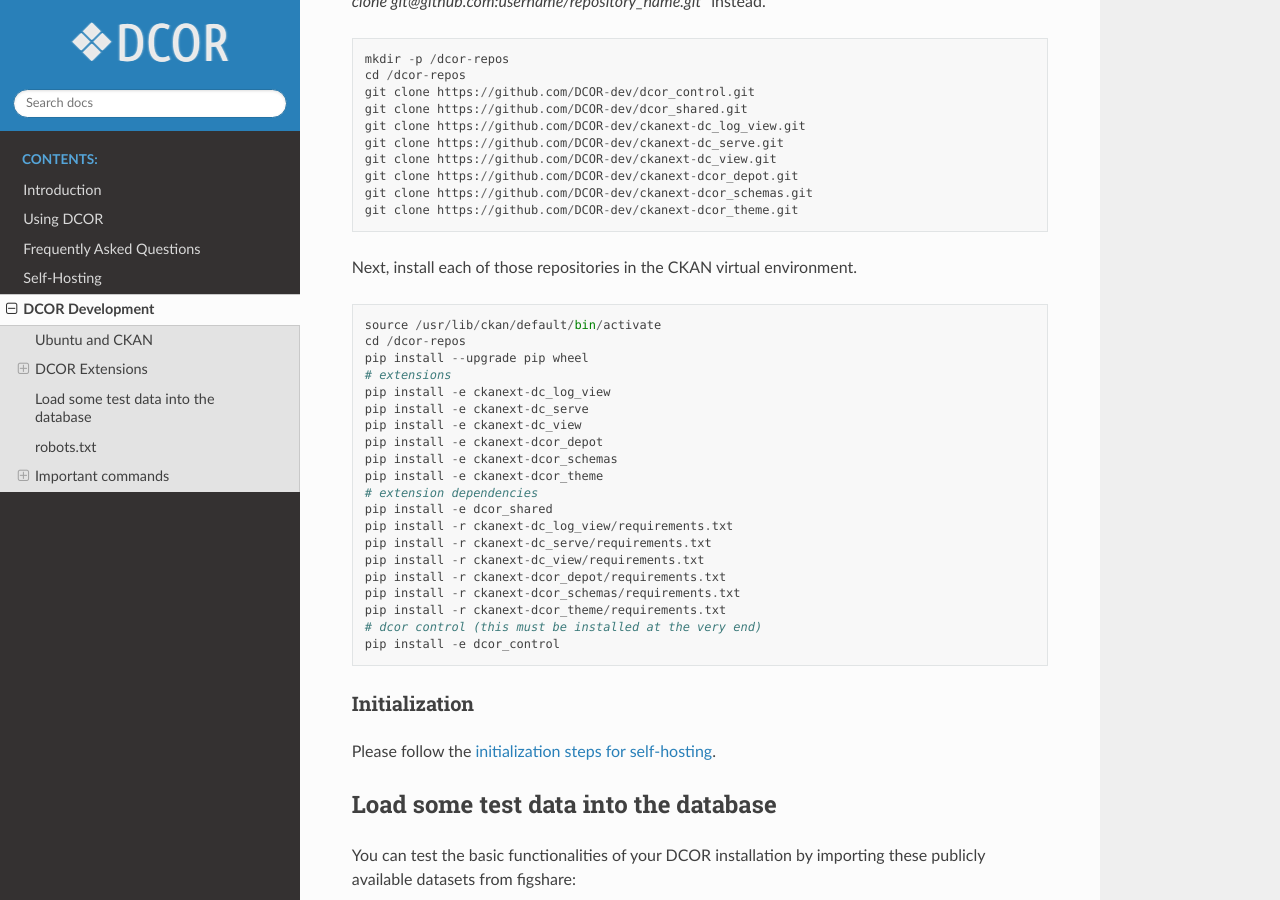
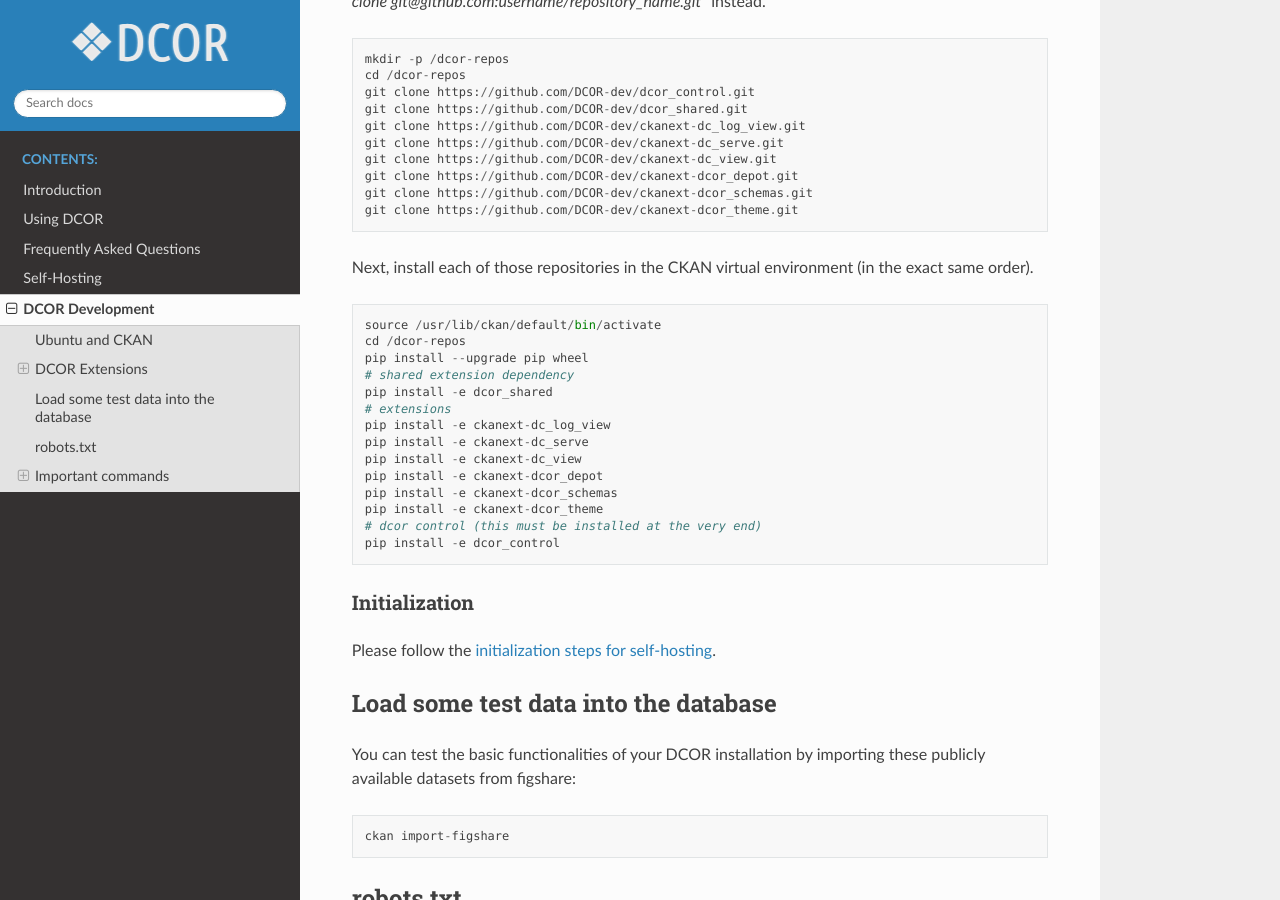
Before and after one commit to DCOR-dev/dcor-docs, a Sphinx documentation site: the page built from docs/sec_develop.rst, in a window 1280 px wide and 900 px high, scrolled down 1154 px. Built offline with Sphinx 7.4.7 and the Read the Docs theme 2.0.0, drawn with Linux system fonts in a browser that asks for light colours.

Commit message:
update to latest build pipeline with install_requires

```diff
--- a/docs/sec_develop.rst
+++ b/docs/sec_develop.rst
@@ -72,13 +72,16 @@
    git clone https://github.com/DCOR-dev/ckanext-dcor_schemas.git
    git clone https://github.com/DCOR-dev/ckanext-dcor_theme.git
 
-Next, install each of those repositories in the CKAN virtual environment.
+Next, install each of those repositories in the CKAN virtual environment
+(in the exact same order).
 
 .. code::
 
     source /usr/lib/ckan/default/bin/activate
     cd /dcor-repos
     pip install --upgrade pip wheel
+    # shared extension dependency
+    pip install -e dcor_shared
     # extensions
     pip install -e ckanext-dc_log_view
     pip install -e ckanext-dc_serve
@@ -86,14 +89,6 @@
     pip install -e ckanext-dcor_depot
     pip install -e ckanext-dcor_schemas
     pip install -e ckanext-dcor_theme
-    # extension dependencies
-    pip install -e dcor_shared
-    pip install -r ckanext-dc_log_view/requirements.txt
-    pip install -r ckanext-dc_serve/requirements.txt
-    pip install -r ckanext-dc_view/requirements.txt
-    pip install -r ckanext-dcor_depot/requirements.txt
-    pip install -r ckanext-dcor_schemas/requirements.txt
-    pip install -r ckanext-dcor_theme/requirements.txt
     # dcor control (this must be installed at the very end)
     pip install -e dcor_control
 
```
